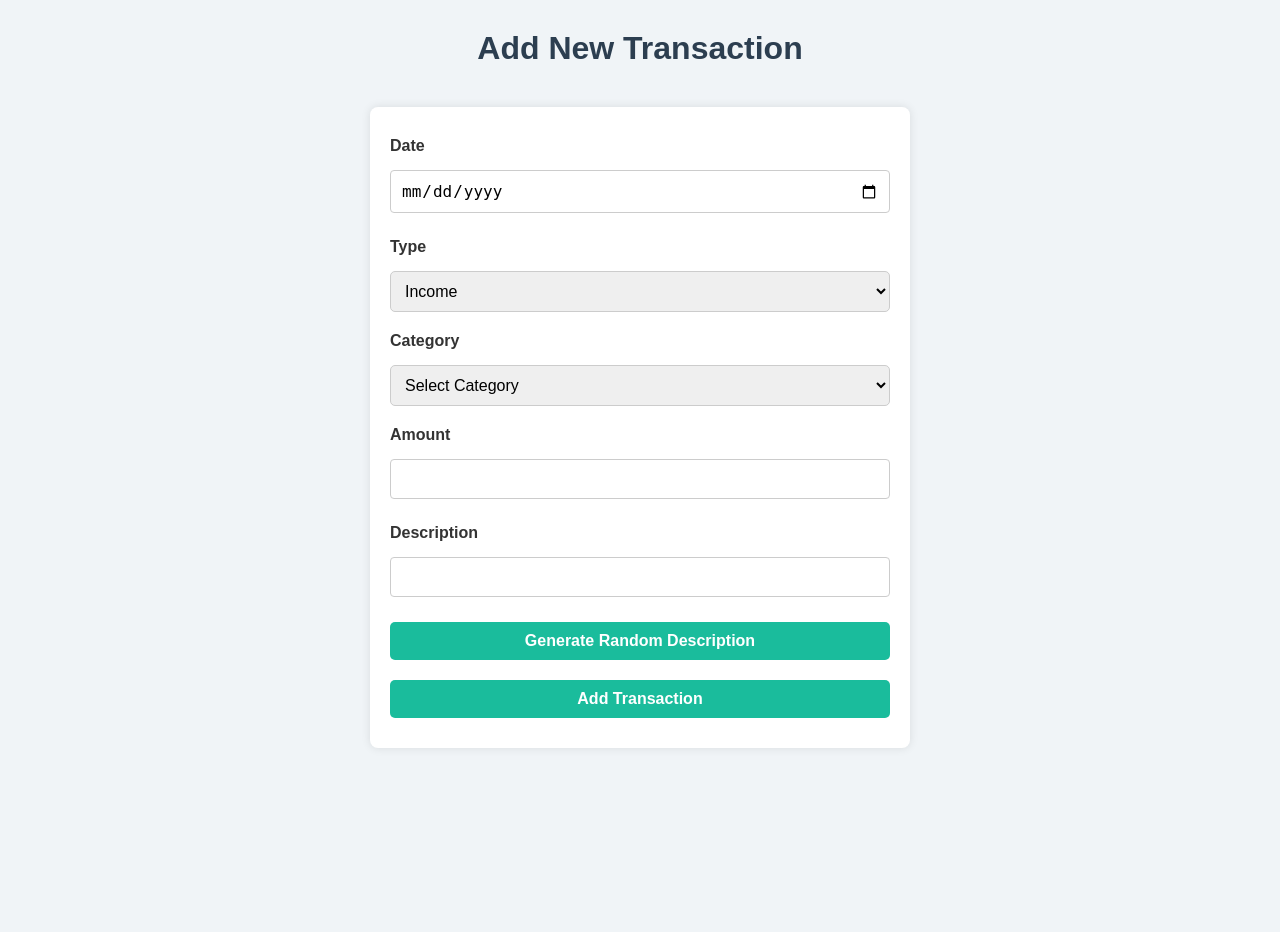
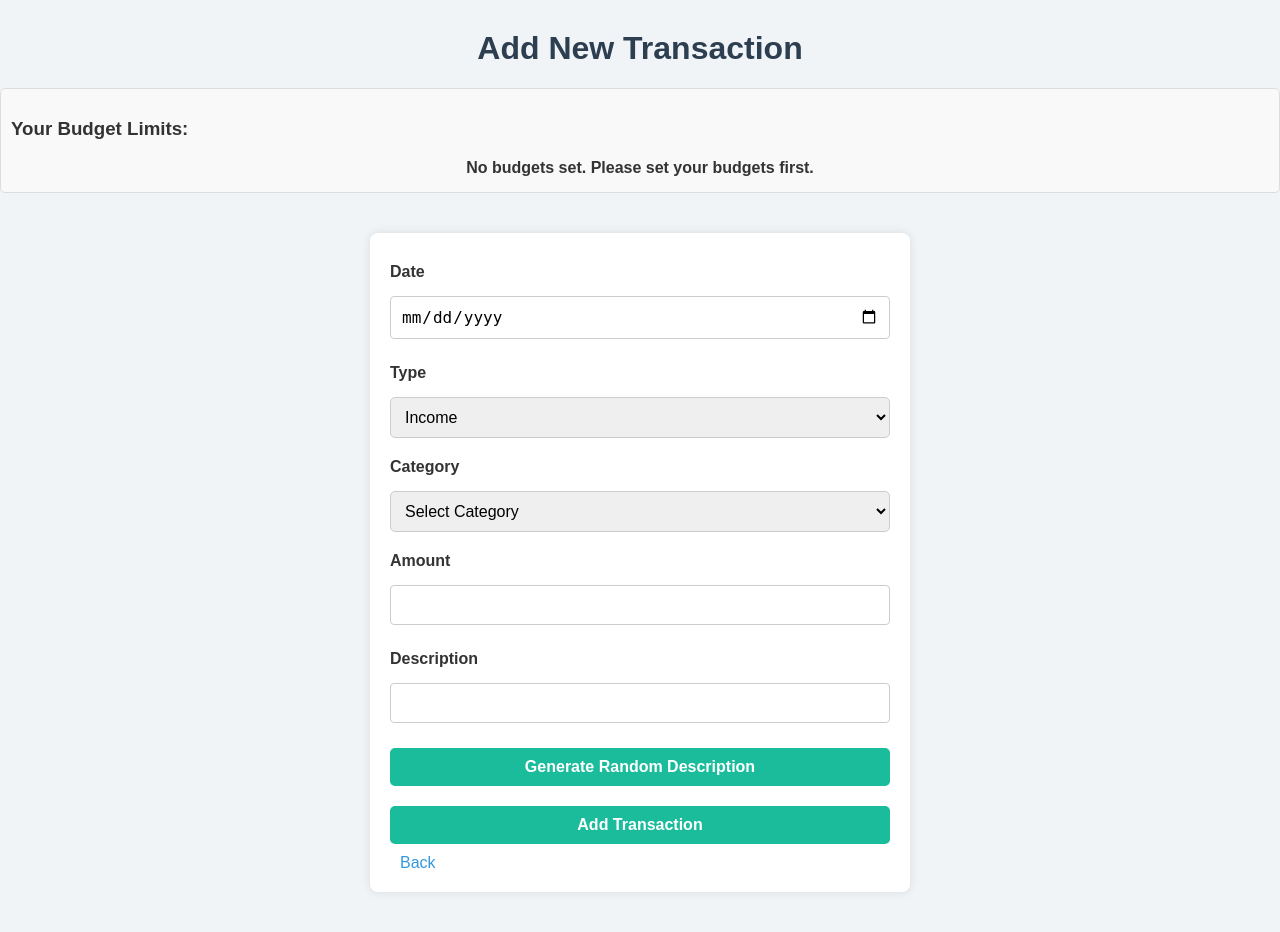
Before and after one commit to NavuluriBalaji/Financial_Management_System, a Flask app: page /add_transaction in a window 1280 px wide. Before the commit the page ends 748 px from the top, so only its background shows below. Run offline with Flask 3, Linux system fonts and the light colour scheme; a user stored in the database is signed in.

Commit message:
last update

```diff
--- a/app.py
+++ b/app.py
@@ -2,7 +2,7 @@ from flask import Flask, render_template, request, redirect, url_for, session
 import sqlite3
 from datetime import datetime
 from flask import flash
-from models import db, Transactions, User
+from models import db, Transactions, User, UserBudget
 from werkzeug.security import generate_password_hash, check_password_hash
 import os
 
@@ -45,8 +45,14 @@ from flask import render_template, request, redirect, url_for, session
 
 @app.route('/set_category_budget', methods=['POST'])
 def set_category_budget():
+    if 'user_id' not in session:
+        return redirect(url_for('login'))  # Ensure the user is logged in
+
+    user_id = session['user_id']  # Get the logged-in user's ID
+
     if request.method == 'POST':
         try:
+            # Retrieve budget values from the form
             monthly_salary = float(request.form.get('monthly_salary', 0))
             food_budget = float(request.form.get('food_budget', 0))
             transport_budget = float(request.form.get('transport_budget', 0))
@@ -54,9 +60,37 @@ def set_category_budget():
             bills_budget = float(request.form.get('bills_budget', 0))
             other_budget = float(request.form.get('other_budget', 0))
 
+            # Validate input values
             if monthly_salary < 0 or food_budget < 0 or transport_budget < 0 or entertainment_budget < 0 or bills_budget < 0 or other_budget < 0:
-                return "Budget values cannot be negative.", 400
+                flash("Budget values cannot be negative.", "danger")
+                return redirect(url_for('index'))
 
+            # Check if the user already has a budget in the database
+            existing_budget = UserBudget.query.filter_by(user_id=user_id).first()
+
+            if existing_budget:
+                # Update the existing budget
+                existing_budget.food = food_budget
+                existing_budget.transport = transport_budget
+                existing_budget.entertainment = entertainment_budget
+                existing_budget.bills = bills_budget
+                existing_budget.other = other_budget
+            else:
+                # Create a new budget entry
+                new_budget = UserBudget(
+                    user_id=user_id,
+                    food=food_budget,
+                    transport=transport_budget,
+                    entertainment=entertainment_budget,
+                    bills=bills_budget,
+                    other=other_budget
+                )
+                db.session.add(new_budget)
+
+            # Commit changes to the database
+            db.session.commit()
+
+            # Update session values
             session['monthly_salary'] = monthly_salary
             session['user_budgets'] = {
                 'food': food_budget,
@@ -66,14 +100,13 @@ def set_category_budget():
                 'other': other_budget
             }
 
-            total_budget = food_budget + transport_budget + entertainment_budget + bills_budget + other_budget
-            remaining_budget = monthly_salary - total_budget
-            session['remaining_budget'] = remaining_budget
-
+            flash("Budget has been set successfully!", "success")
             return redirect(url_for('index'))
 
         except ValueError:
-            return "Invalid input. Please ensure all fields contain valid numbers.", 400
+            flash("Invalid input. Please ensure all fields contain valid numbers.", "danger")
+            return redirect(url_for('index'))
+
 
 
 
@@ -89,44 +122,122 @@ def get_all_transactions():
     conn.close()
     return transactions
 
+
+
+
 @app.route('/add_transaction', methods=['GET', 'POST'])
 def add_transaction():
+    if 'user_id' not in session:
+        return redirect(url_for('login'))
+
+    user_id = session['user_id']
+    user_budgets_record = UserBudget.query.filter_by(user_id=user_id).first()
+    user_budgets = {}
+    if user_budgets_record:
+        # Convert the UserBudget object to a dictionary
+        user_budgets = {
+            'food': user_budgets_record.food,
+            'transport': user_budgets_record.transport,
+            'entertainment': user_budgets_record.entertainment,
+            'bills': user_budgets_record.bills,
+            'other': user_budgets_record.other,
+        }
+
     if request.method == 'POST':
         try:
-            date = request.form.get('date')
-            transaction_type = request.form.get('type')
-            category = request.form.get('category')
-            amount = request.form.get('amount')
-            description = request.form.get('description')
+            # Retrieve form data
+            date = request.form['date']
+            type_ = request.form['type']
+            category = request.form['category']
+            amount = float(request.form['amount'])
+            description = request.form.get('description', '')
 
-            if not date or not transaction_type or not category or not amount:
-                flash('All fields are required!')
-                return redirect(url_for('add_transaction'))
+            # Check if a budget exists for the selected category
+            category_budget = user_budgets.get(category)
+            if category_budget is None:
+                flash(f"No budget is defined for the category '{category}'. Please set it before adding transactions.", "danger")
+                return render_template('add.html', user_budgets=user_budgets)
 
-            amount = float(amount)
+            # Calculate total category expenses
+            total_category_expenses = db.session.query(db.func.sum(Transactions.amount)).filter(
+                Transactions.user_id == user_id,
+                Transactions.type == 'Expense',
+                Transactions.category == category
+            ).scalar() or 0
 
-            user_id = session['user_id']
+            # Check if the transaction exceeds the category budget
+            if type_ == 'Expense' and (total_category_expenses + amount) > category_budget:
+                flash(f"Error: Adding this transaction exceeds the budget for '{category}'! Budget: ₹{category_budget}, Spent: ₹{total_category_expenses}.", "danger")
+                return render_template('add.html', user_budgets=user_budgets)
 
-            new_transaction = Transactions(
+            # Add the transaction to the database
+            transaction = Transactions(
                 user_id=user_id,
                 date=date,
-                type=transaction_type,
+                type=type_,
                 category=category,
                 amount=amount,
                 description=description
             )
-
-            db.session.add(new_transaction)
+            db.session.add(transaction)
             db.session.commit()
 
-            flash('Transaction added successfully!')
+            flash("Transaction added successfully!", "success")
             return redirect(url_for('index'))
 
         except Exception as e:
-            flash(f'Error adding transaction: {e}')
-            return redirect(url_for('add_transaction'))
+            flash(f"Error adding transaction: {e}", "danger")
+            return render_template('add.html', user_budgets=user_budgets)
 
-    return render_template('add.html')
+    return render_template('add.html', user_budgets=user_budgets)
+
+
+
+import pandas as pd
+from flask import send_file, session, flash, redirect, url_for
+from io import BytesIO
+
+@app.route('/download_transactions')
+def download_transactions():
+    # Ensure the user is logged in
+    if 'user_id' not in session:
+        return redirect(url_for('login'))
+
+    user_id = session['user_id']
+    username = session.get('username', 'user')  # Get username from session, default to 'user'
+
+    # Fetch the user's transactions from the database
+    transactions = Transactions.query.filter_by(user_id=user_id).all()
+
+    # Convert the transactions data to a list of dictionaries
+    transaction_data = []
+    for transaction in transactions:
+        transaction_data.append({
+            'Date': transaction.date,
+            'Type': transaction.type,
+            'Category': transaction.category,
+            'Amount': transaction.amount,
+            'Description': transaction.description
+        })
+
+    # Create a Pandas DataFrame
+    df = pd.DataFrame(transaction_data)
+
+    # Create a BytesIO object to store the Excel file
+    output = BytesIO()
+
+    # Write the DataFrame to the BytesIO object as an Excel file
+    with pd.ExcelWriter(output, engine='openpyxl') as writer:
+        df.to_excel(writer, index=False, sheet_name='Transactions')
+
+    # Save the Excel file
+    output.seek(0)
+
+    # Set the filename to the username followed by _transactions.xlsx
+    filename = f"{username}_transactions.xlsx"
+
+    # Send the file as a response for download
+    return send_file(output, as_attachment=True, download_name=filename, mimetype='application/vnd.openxmlformats-officedocument.spreadsheetml.sheet')
 
 @app.route('/profile', methods=['GET'])
 def profile():
--- a/templates/add.html
+++ b/templates/add.html
@@ -13,6 +13,18 @@
             color: #333;
             margin: 0;
             padding: 0;
+        }
+        .budget-info {
+            margin-bottom: 20px;
+            padding: 10px;
+            background-color: #f9f9f9;
+            border: 1px solid #ddd;
+            border-radius: 5px;
+        }
+
+        .budget-info p {
+            margin: 5px 0;
+            font-weight: bold;
         }
 
         h1 {
@@ -102,10 +114,55 @@
             background-color: #2980b9;
         }
 
+        .back-btn {
+            background-color: #e74c3c;
+            color: white;
+            padding: 10px 20px;
+            text-decoration: none;
+            font-size: 16px;
+            border-radius: 5px;
+            margin-top: 20px;
+            display: inline-block;
+            text-align: center;
+        }
+
+        .back-btn:hover {
+            background-color: #c0392b;
+        }
+
     </style>
 </head>
 <body>
     <h1>Add New Transaction</h1>
+
+    <!-- Display the user's budget -->
+    <div class="budget-info">
+        <h3>Your Budget Limits:</h3>
+        {% if user_budgets %}
+            {% for category, budget in user_budgets.items() %}
+                <p>{{ category.capitalize() }}: ₹{{ budget }}</p>
+            {% endfor %}
+        {% else %}
+            <p>No budgets set. Please set your budgets first.</p>
+        {% endif %}
+    </div>
+
+
+
+    {% with messages = get_flashed_messages(with_categories=true) %}
+    {% if messages %}
+        <div id="flash-messages">
+            {% for category, message in messages %}
+                <div class="alert alert-{{ category }}"
+                     style="margin-bottom: 20px; padding: 15px; border-radius: 5px;
+                     background-color: {% if category == 'danger' %}#e74c3c{%
+                     elif category == 'warning' %}#f1c40f{% elif category == 'success' %}#2ecc71{% endif %}; color: white;">
+                    {{ message }}
+                </div>
+            {% endfor %}
+        </div>
+    {% endif %}
+    {% endwith %}
 
     <!-- Confirmation message after form submission -->
     <div class="confirmation" id="confirmation-message">
@@ -127,6 +184,9 @@
         <select name="category" id="category" required>
             <option value="">Select Category</option>
             <!-- Categories will be loaded here dynamically -->
+            {% for category in user_budgets.keys() %}
+                <option value="{{ category }}">{{ category.capitalize() }}</option>
+            {% endfor %}
         </select><br>
 
         <label for="amount">Amount</label>
@@ -137,19 +197,17 @@
         <button type="button" id="generate-description">Generate Random Description</button>
 
         <button type="submit">Add Transaction</button>
+        <a href="{{ url_for('index') }}" style="margin-left: 10px; text-decoration: none;">Back</a>
     </form>
 
     <script>
-        // Fetch available categories from the server (this can be an API call)
-        const categories = ['Food', 'Transport', 'Entertainment', 'Bills', 'Other']; // Sample categories
-
-        const categorySelect = document.getElementById('category');
-        categories.forEach(category => {
-            const option = document.createElement('option');
-            option.value = category;
-            option.textContent = category;
-            categorySelect.appendChild(option);
-        });
+        // Automatically hide flash messages after 5 seconds
+        setTimeout(function() {
+            const flashMessages = document.getElementById('flash-messages');
+            if (flashMessages) {
+                flashMessages.style.display = 'none';
+            }
+        }, 5000); // 5000ms = 5 seconds
 
         // Function to generate a random description (you can replace this with an AI call later)
         document.getElementById('generate-description').addEventListener('click', function() {
@@ -165,25 +223,6 @@
             const randomDescription = randomDescriptions[Math.floor(Math.random() * randomDescriptions.length)];
             document.getElementById('description').value = randomDescription;
         });
-
-        // Handle form submission
-        document.getElementById('transaction-form').addEventListener('submit', function(event) {
-            event.preventDefault(); // Prevent actual form submission
-
-            const formData = new FormData(this);
-            // You can process the form data with JavaScript or send it to the server (using axios or fetch)
-
-            // Here we are simulating a successful submission with a timeout for demonstration purposes
-            setTimeout(() => {
-                // Hide the form after submission
-                document.getElementById('transaction-form').style.display = 'none';
-                // Show the success confirmation message
-                document.getElementById('confirmation-message').style.display = 'block';
-            }, 500);
-
-            // For now, simply clear the form after submission
-            this.reset();
-        });
     </script>
 </body>
 </html>
--- a/templates/profile.html
+++ b/templates/profile.html
@@ -74,7 +74,8 @@
     </header>
 
     <div class="container">
-        <h2>Profile Information</h2>
+        <h2>Welcome, {{ user.first_name }}!</h2>
+        <p>Your monthly budget is: ₹{{ user.monthly_budget }}</p>
 
         <!-- User Info -->
         <div class="profile-item">
```
Also changed, not shown: models.py (+19 -2 lines), templates/index.html (+73 -3 lines), templates/summary.html (+17 -0 lines), instance/finance_tracker.db.
